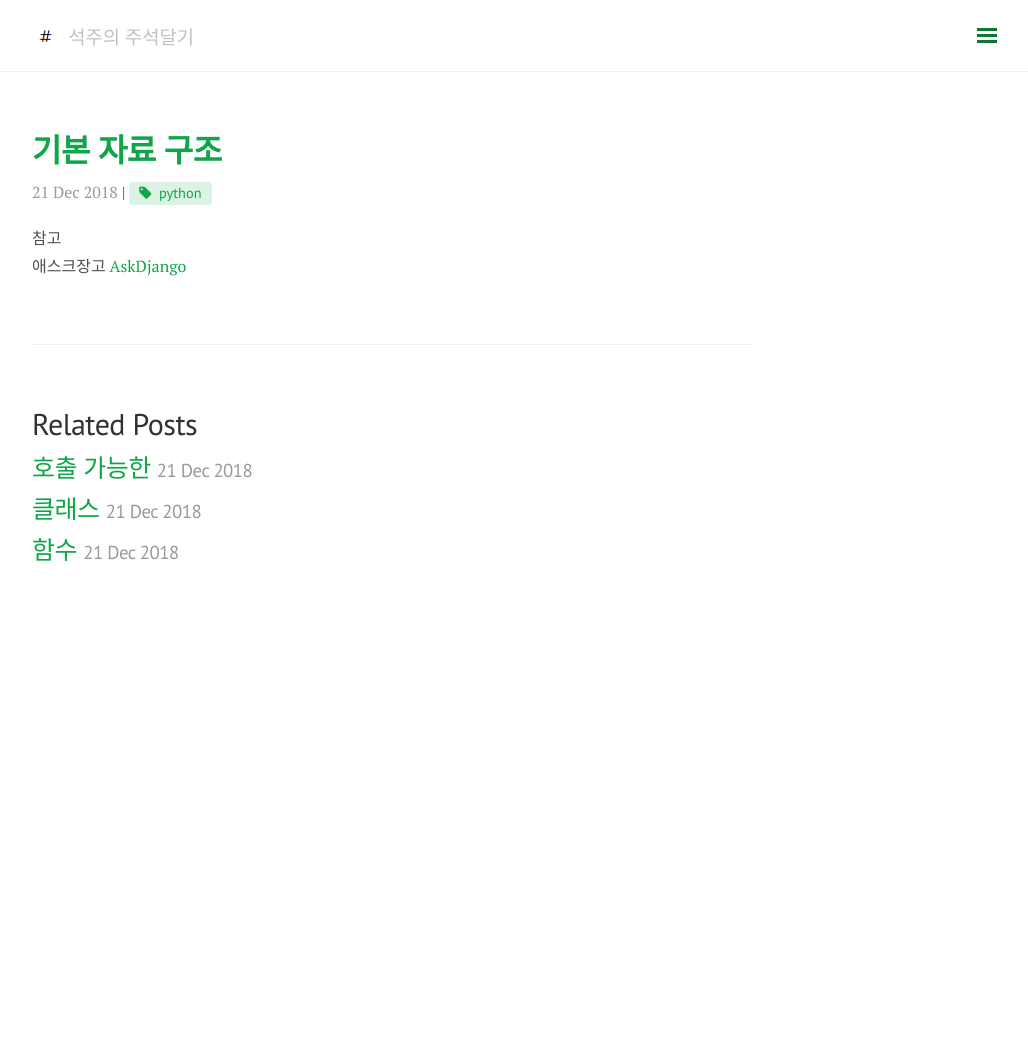
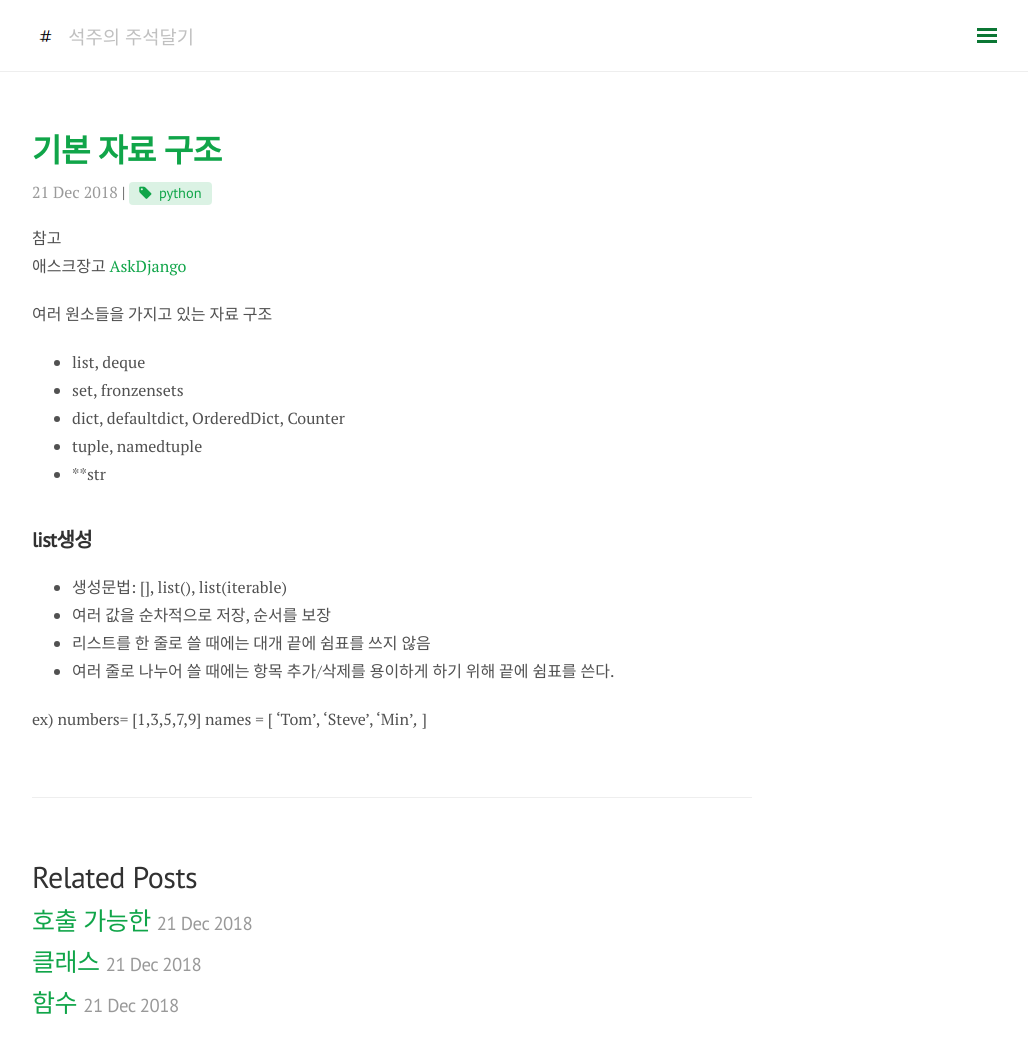
Before and after one commit to somefood/somefood.github.io, a Jekyll site: the page built from _posts/Python/2018-12-21-02structure.md, in a window 1280 px wide and 1079 px high. Shown: the top 1053 px of the window, without its empty margins (248-1276 px from the left). Built offline with Jekyll 4.4.1, drawn with Linux system fonts in a browser that asks for light colours; nearby versions of some CDN libraries; comment, search, counter and statistics services are not loaded.

Commit message:
Update 2018-12-21-02structure.md

```diff
--- a/_posts/Python/2018-12-21-02structure.md
+++ b/_posts/Python/2018-12-21-02structure.md
@@ -8,3 +8,26 @@ comments: true
 
 참고
 애스크장고  [AskDjango](https://www.askcompany.kr/)
+
+여러 원소들을 가지고 있는 자료 구조
+
+- list, deque
+- set, fronzensets
+- dict, defaultdict, OrderedDict, Counter
+- tuple, namedtuple
+- \**str
+
+## list생성
+
+- 생성문법: [], list(), list(iterable)
+- 여러 값을 순차적으로 저장, 순서를 보장
+- 리스트를 한 줄로 쓸 때에는 대개 끝에 쉼표를 쓰지 않음
+- 여러 줄로 나누어 쓸 때에는 항목 추가/삭제를 용이하게 하기 위해 끝에 쉼표를 쓴다.
+
+ex)
+numbers= [1,3,5,7,9]
+names = [
+  'Tom',
+  'Steve',
+  'Min'*,*
+]
```
